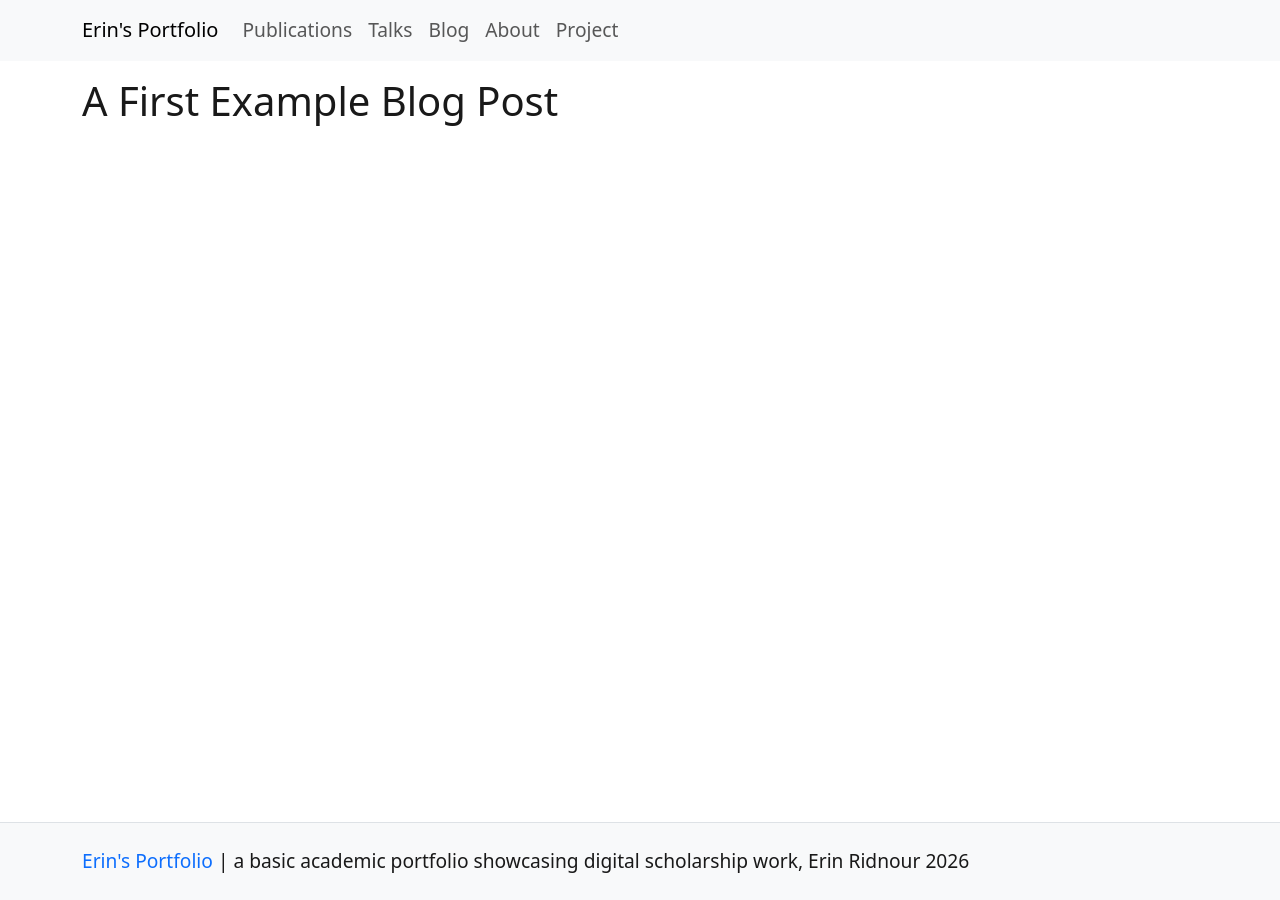
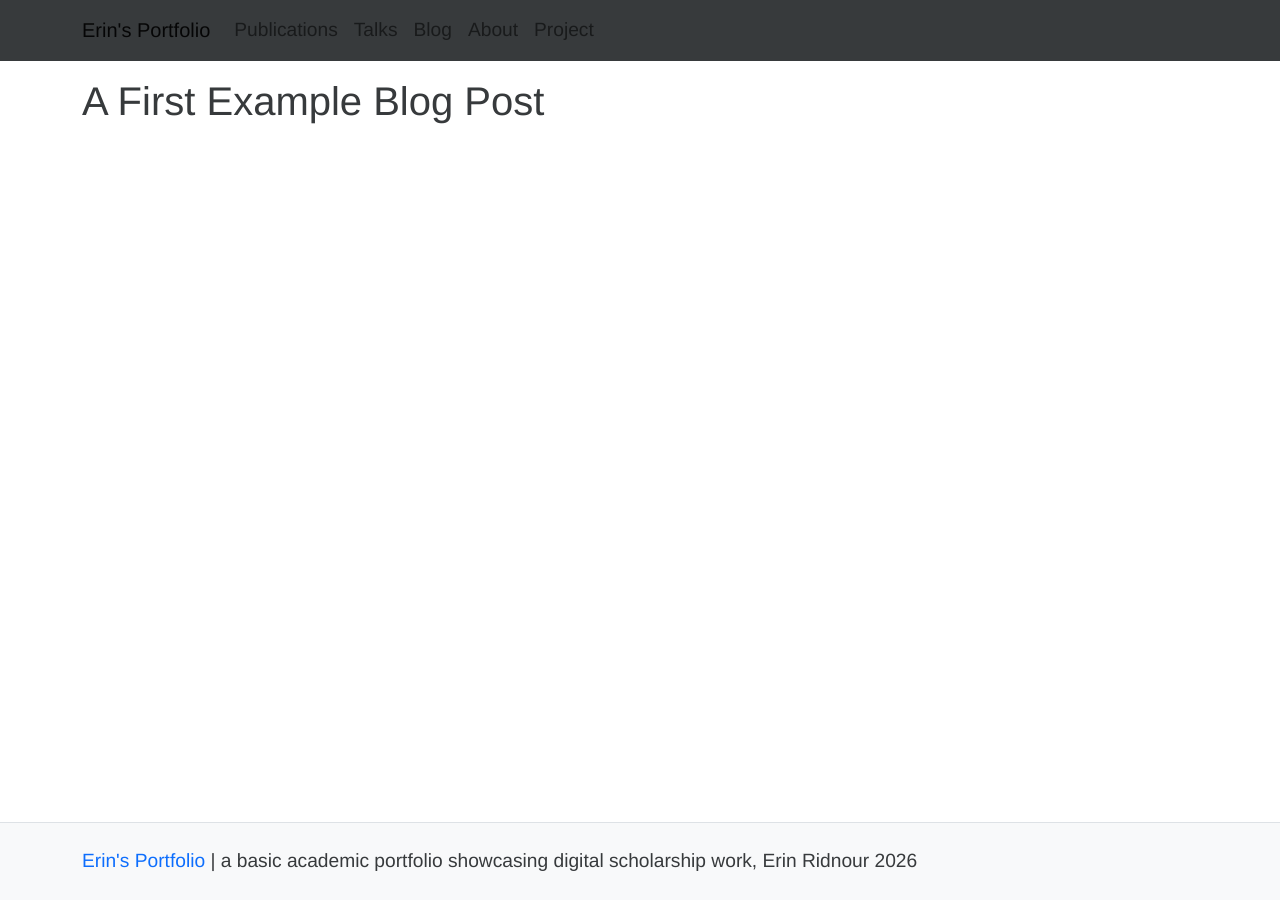
Before and after one commit to emanderson811/portfolio-demo-website, a Jekyll site: the page built from _posts/2026-02-05-example1.md, in a window 1280 px wide. Built offline with Jekyll 4.4.1, drawn with Linux system fonts in a browser that asks for light colours; nearby versions of some CDN libraries.

Commit message:
update site

```diff
--- a/_config.yml
+++ b/_config.yml
@@ -22,6 +22,7 @@ github_profile:
 department:
 orcid:
 cv:
+googleid:
 
 # PAGE METADATA SETTINGS [optional!]
 # organization-name:
@@ -60,19 +61,19 @@ source-code: https://github.com/isu-digital/portfolio-template
 navbar-color: navbar-light
 # navbar background color
 # Choose from bg-primary, bg-secondary, bg-success, bg-danger, bg-warning, bg-info, bg-light, bg-dark, bg-white
-navbar-background: bg-light
+navbar-background: bg-secondary
 
 # BOOTSWATCH THEMES [optional!]
 # You can replace the standard Bootstrap theme with a Bootswatch (https://github.com/thomaspark/bootswatch) option
 # Choose from: cerulean; cosmo; cyborg; darkly; flatly; journal; litera; lumen; lux; materia; minty; pulse; sandstone; simplex; sketchy; slate; solar; spacelab; superhero; united; yeti
-bootswatch:
+bootswatch: cosmo
 
 # THEME FONTS [optional!]
 base-font-size: 1.2em
-text-color: "#191919"
+text-color: ""
 link-color: "#0d6efd"
-base-font-family: # comment out for bootstrap defaults. e.g. Roboto
-font-cdn: # add font stylesheet, e.g. <link href="https://fonts.googleapis.com/css?family=Roboto&display=swap" rel="stylesheet">
+base-font-family: Arimo # comment out for bootstrap defaults. e.g. Roboto
+font-cdn: <link href="https://fonts.googleapis.com/css2?family=Arimo:ital,wght@0,400..700;1,400..700&display=swap" rel="stylesheet"> # add font stylesheet, e.g. <link href="https://fonts.googleapis.com/css?family=Roboto&display=swap" rel="stylesheet">
 
 # ICONS [optional!]
 # Generates icons for sidebar information from https://fontawesome.com/
--- a/_layouts/profile-page-left.html
+++ b/_layouts/profile-page-left.html
@@ -13,6 +13,7 @@ layout: default
             {% if site.orcid %}<p class="text-muted text-small my-2"><span class="fas fa-id-card"></span> <a href="{{ site.orcid }}" target="_blank" rel="noopener">ORCiD</a></p>{% endif %}
             {% if site.github_profile %}<p class="text-muted text-small my-2"><span class="fab fa-github"></span> <a href="{{ site.github_profile }}" target="_blank" rel="noopener">GitHub</a></p>{% endif %}
             {% if site.cv %}<p class="text-muted text-small my-2"><span class="fa-regular fa-file"></span> <a href="{{ site.cv | relative_url }}" target="_blank" rel="noopener">CV</a></p>{% endif %}
+            {% if site.google %}
             </div>
         </div>
         <div class="col-md-9">
```
